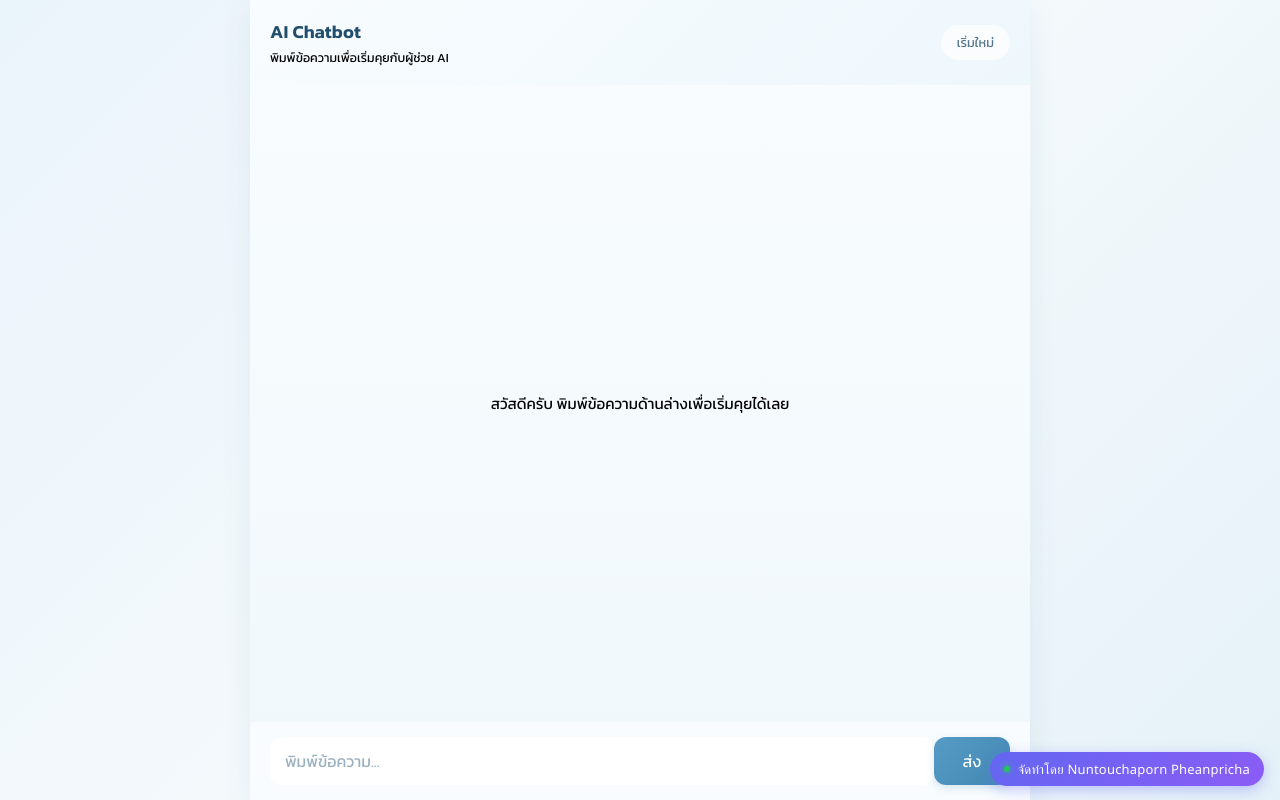
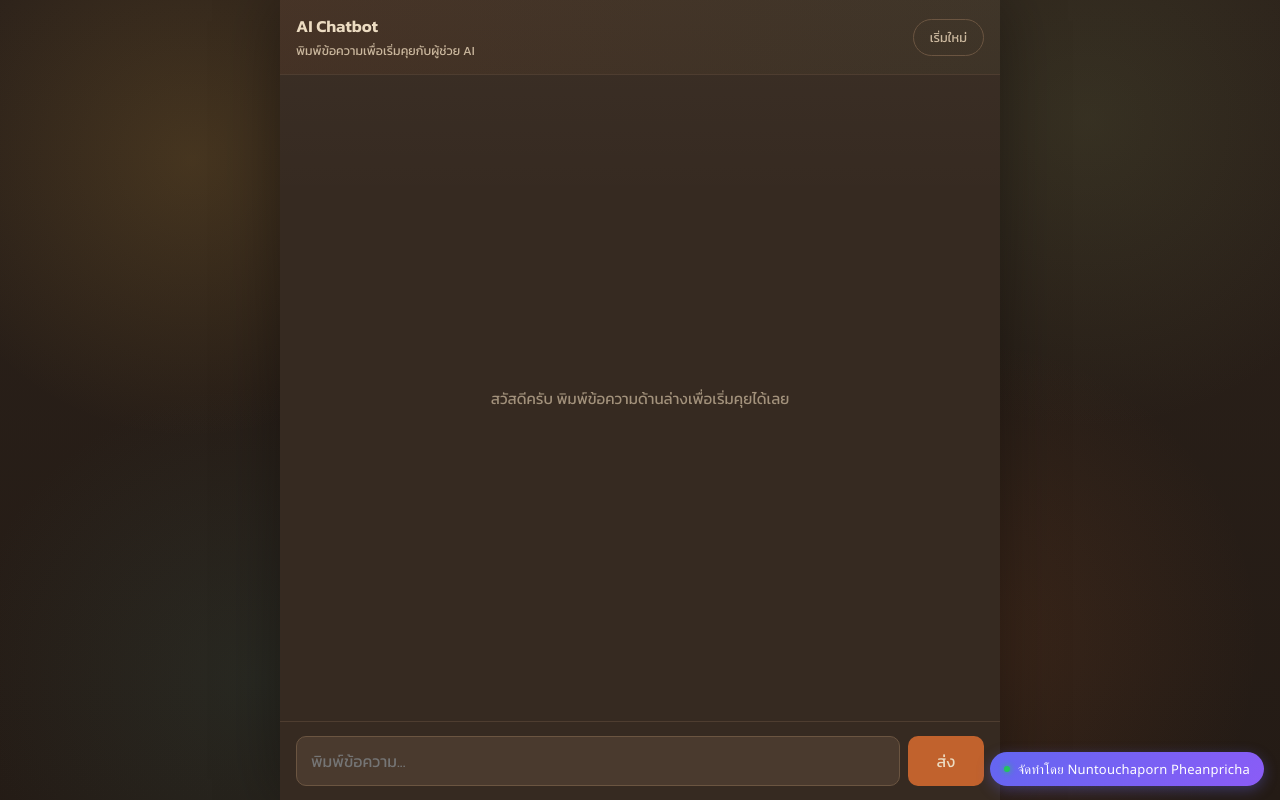
Before and after one commit to nuntouch/chatbot-kmitl, a FastAPI app: page / in a window 1280 px wide. Run offline with FastAPI, Linux system fonts and the light colour scheme; parts of the project's set-up code (start-up, migrations or seed data) failed here and were passed over; some libraries are stand-ins or nearby versions.

Commit message:
Update style.css

````diff
--- a/static/css/style.css
+++ b/static/css/style.css
@@ -1,259 +1,147 @@
-```css
-/* =========================================================
-   NATURAL BLUE THEME
-   AI Business Knowledge Assistant
-   ========================================================= */
+/* ---------- ตัวแปรกลาง ----------
+   โทนสีธรรมชาติแบบ Mid-century: ดินเผา, มัสตาร์ด, เขียวมะกอก, ครีมอุ่นๆ
+   รวมสี/ระยะห่าง/ความโค้งไว้ที่เดียว แทนที่จะกระจายค่าเป็นเลขดิบๆ ทั่วไฟล์
+   ทำให้ปรับโทนสีหรือความหนาแน่นของ UI ทีเดียวได้จากจุดเดียว และเห็นภาพรวมของ
+   ดีไซน์ระบบง่ายกว่าไล่หาทีละ selector */
+:root {
+  --color-bg: #2b211a;
+  --color-surface: #362a21;
+  --color-surface-alt: #4a3a2e;
+  --color-border: #4e3d30;
+  --color-border-strong: #6b5541;
 
-/* ---------- ตัวแปรกลาง ----------
-   โทนสีฟ้าธรรมชาติ + น้ำเงินหม่น
-   เน้นความสะอาด สบายตา และดูเป็น Professional AI System
-   */
-:root {
-  --color-bg: #eaf4fb;
-  --color-surface: #f7fbfe;
-  --color-surface-alt: #edf6fc;
+  --color-text: #f3e9dc;
+  --color-text-muted: #cbb89e;
+  --color-text-faint: #a3927c;
 
-  --color-border: #d5e7f3;
-  --color-border-strong: #b8d4e6;
+  --color-accent: #c1622d;
+  --color-accent-hover: #a84f22;
+  --color-danger: #a13d2e;
+  --color-danger-hover: #872f22;
 
-  --color-text: #18324a;
-  --color-text-muted: #668197;
-  --color-text-faint: #8ba3b5;
-
-  --color-accent: #3b82b6;
-  --color-accent-hover: #2f6f9e;
-  --color-accent-light: #dceef9;
-
-  --color-ai-bubble: #e8f3f9;
-  --color-user-bubble: #4d91bd;
-
-  --color-danger: #c45c5c;
-  --color-danger-hover: #aa4848;
+  /* สีเสริมโทนธรรมชาติ ใช้กับพื้นหลังลาย mid-century */
+  --color-clay: #c1622d;
+  --color-mustard: #d9a441;
+  --color-olive: #6f7a4a;
+  --color-teal: #3c6e63;
+  --color-cream: #ecdcc2;
 
   --radius-sm: 8px;
   --radius-md: 12px;
   --radius-lg: 16px;
-
   --space-sm: 8px;
   --space-md: 16px;
 }
-
-
-/* ---------- Global ---------- */
 
 * {
   box-sizing: border-box;
 }
 
-html,
 body {
   margin: 0;
-  width: 100%;
-  height: 100%;
+  /* Kanit ก่อน เพื่อให้ตรงกับฟอนต์หลักที่ใช้สอนเรื่อง UI/UX ในเลกเชอร์
+     Noto Sans Thai / Segoe UI เป็น fallback เผื่อโหลด Kanit จาก Google Fonts ไม่สำเร็จ */
+  font-family: "Kanit", "Noto Sans Thai", "Segoe UI", system-ui, sans-serif;
+  color: var(--color-text);
+  height: 100vh;
+  overflow: hidden;
+
+  /* พื้นหลังลาย Mid-century: โค้งซันเบิร์สต์ + วงกลมลอย สีอบอุ่น
+     ทำด้วย CSS gradient ล้วนๆ ไม่ต้องพึ่งไฟล์ภาพภายนอก */
+  background-color: var(--color-bg);
+  background-image:
+    radial-gradient(circle at 15% 20%, rgba(217, 164, 65, 0.16) 0%, transparent 22%),
+    radial-gradient(circle at 85% 15%, rgba(111, 122, 74, 0.18) 0%, transparent 24%),
+    radial-gradient(circle at 75% 80%, rgba(193, 98, 45, 0.14) 0%, transparent 26%),
+    radial-gradient(circle at 20% 85%, rgba(60, 110, 99, 0.16) 0%, transparent 24%),
+    linear-gradient(180deg, #2b211a 0%, #241b15 100%);
+  background-attachment: fixed;
+  background-repeat: no-repeat;
+  background-size: cover;
 }
 
-body {
-  font-family:
-    "Kanit",
-    "Noto Sans Thai",
-    "Segoe UI",
-    system-ui,
-    sans-serif;
-
-  background:
-    linear-gradient(
-      135deg,
-      #eaf4fb 0%,
-      #f4f9fc 50%,
-      #e5f1f8 100%
-    );
-
-  color: var(--color-text);
-
-  height: 100vh;
-  overflow: hidden;
-}
-
-
-/* =========================================================
-   APP CONTAINER
-   ========================================================= */
-
+/* ---------- layout: เขียนแบบ mobile-first ----------
+   ค่าเริ่มต้น (ไม่มี media query) คือสไตล์สำหรับจอเล็ก/มือถือ
+   แล้วค่อยขยาย/ปรับเพิ่มให้จอใหญ่ขึ้นด้วย @media (min-width: ...) ด้านล่าง */
 .app-container {
   display: flex;
   flex-direction: column;
-
   height: 100vh;
   width: 100%;
-
   margin: 0 auto;
-
-  background: rgba(247, 251, 254, 0.96);
+  background: var(--color-surface);
+  background-image: linear-gradient(180deg, rgba(236, 220, 194, 0.03), transparent 200px);
+  box-shadow: 0 0 60px rgba(0, 0, 0, 0.35);
 }
 
-
-/* =========================================================
-   HEADER
-   ========================================================= */
-
 .app-header {
-  padding: 16px var(--space-md);
-
-  border-bottom:
-    1px solid var(--color-border);
-
+  padding: 14px var(--space-md);
+  border-bottom: 1px solid var(--color-border);
   display: flex;
   align-items: center;
   justify-content: space-between;
-
   gap: var(--space-sm);
-
-  background:
-    linear-gradient(
-      135deg,
-      #f8fcff,
-      #eef7fc
-    );
+  background: linear-gradient(90deg, rgba(193, 98, 45, 0.08), rgba(111, 122, 74, 0.08));
 }
 
 .app-header-text {
   display: flex;
   flex-direction: column;
-
-  gap: 3px;
-
+  gap: 2px;
   min-width: 0;
 }
 
 .app-header h1 {
   margin: 0;
-
-  font-size: 1.08rem;
-
+  font-size: 1.05rem;
   font-weight: 600;
-
-  color: #214e6d;
-
-  letter-spacing: 0.1px;
+  color: var(--color-cream);
 }
 
 .app-subtitle {
   font-size: 0.78rem;
-
   color: var(--color-text-muted);
 }
 
-
-/* =========================================================
-   NEW CHAT BUTTON
-   ========================================================= */
-
 .new-chat-button {
   flex: 0 0 auto;
-
   padding: 8px 16px;
-
   border-radius: 999px;
-
-  border:
-    1px solid var(--color-border-strong);
-
-  background: rgba(255, 255, 255, 0.7);
-
-  color: #54758c;
-
+  border: 1px solid var(--color-border-strong);
+  background: transparent;
+  color: var(--color-text-muted);
   font-family: inherit;
-
   font-size: 0.8rem;
-
   cursor: pointer;
-
-  transition:
-    background-color 0.2s ease,
-    border-color 0.2s ease,
-    color 0.2s ease,
-    transform 0.15s ease;
+  transition: background-color 0.15s ease, border-color 0.15s ease, color 0.15s ease;
 }
 
 .new-chat-button:hover {
-  background: #e4f2fa;
-
-  border-color: #8dbbd4;
-
-  color: #2f6689;
-
-  transform: translateY(-1px);
+  background: var(--color-border);
+  border-color: var(--color-mustard);
+  color: var(--color-cream);
 }
-
-.new-chat-button:active {
-  transform: translateY(0);
-}
-
-
-/* =========================================================
-   CHAT WINDOW
-   ========================================================= */
 
 .chat-window {
   flex: 1;
-
   overflow-y: auto;
-
-  padding: 20px var(--space-md);
-
+  padding: var(--space-md);
   display: flex;
   flex-direction: column;
-
-  gap: 12px;
-
-  background:
-    linear-gradient(
-      180deg,
-      #f8fcfe 0%,
-      #f1f8fc 100%
-    );
+  gap: 10px;
 }
 
-
-/* ---------- Scrollbar ---------- */
-
-.chat-window::-webkit-scrollbar {
-  width: 7px;
-}
-
-.chat-window::-webkit-scrollbar-track {
-  background: transparent;
-}
-
-.chat-window::-webkit-scrollbar-thumb {
-  background: #c5dce9;
-
-  border-radius: 999px;
-}
-
-.chat-window::-webkit-scrollbar-thumb:hover {
-  background: #a9cadb;
-}
-
-
-/* =========================================================
-   EMPTY STATE
-   ========================================================= */
-
+/* ---------- empty state ----------
+   แสดงเฉพาะตอนที่ยังไม่มีบทสนทนาจริงเกิดขึ้นเลย ไม่ใช่ข้อความ AI ปลอมที่ค้างอยู่ถาวร
+   ถูกซ่อนทันทีที่ผู้ใช้ส่งข้อความแรก และถูกเรียกกลับมาแสดงอีกครั้งตอนกด "เริ่มใหม่" */
 .empty-state {
   flex: 1;
-
   display: flex;
-
   align-items: center;
   justify-content: center;
-
   text-align: center;
-
   color: var(--color-text-faint);
-
   font-size: 0.95rem;
-
   padding: 24px;
 }
 
@@ -469,376 +247,109 @@ body {
 }
 
 @keyframes bounce {
-  0%,
-  60%,
-  100% {
+  0%, 60%, 100% {
     transform: translateY(0);
-
-    opacity: 0.45;
+    opacity: 0.5;
   }
-
   30% {
     transform: translateY(-6px);
-
     opacity: 1;
   }
 }
 
-
-/* =========================================================
-   ERROR / NOTICE
-   ========================================================= */
-
 .error-banner {
-  margin:
-    0 var(--space-md)
-    var(--space-sm);
-
+  margin: 0 var(--space-md) var(--space-sm);
   padding: 10px 14px;
-
-  background:
-    #f5dddd;
-
-  color:
-    #934646;
-
-  border:
-    1px solid #e8c2c2;
-
-  border-radius:
-    var(--radius-sm);
-
+  background: #5c231a;
+  color: #f4d3c4;
+  border-radius: var(--radius-sm);
   font-size: 0.9rem;
-
-  transition:
-    opacity 0.15s ease;
+  transition: opacity 0.15s ease;
 }
 
 .error-banner.hidden {
   display: none;
 }
 
-
-/* ---------- Notice ----------
-   ใช้สำหรับข้อความแจ้งเตือนทั่วไป
-   เช่น ผู้ใช้กด "หยุด" การตอบกลับ
-   */
-
+/* ตัวแปรสถานะ "แจ้งให้ทราบเฉยๆ" (เช่น กด "หยุด" การตอบเอง)
+   แยกโทนจาก error จริง ใช้ element เดียวกับ error-banner แค่สลับคลาส
+   เพื่อไม่ต้องเพิ่ม DOM ซ้ำซ้อน */
 .error-banner.notice {
-  background:
-    #e5f1f7;
-
-  color:
-    #52758b;
-
-  border:
-    1px solid #c9dfe9;
+  background: var(--color-surface-alt);
+  color: var(--color-text-muted);
 }
-
-
-/* =========================================================
-   CHAT FORM
-   ========================================================= */
 
 .chat-form {
   display: flex;
-
   gap: var(--space-sm);
-
-  padding:
-    14px var(--space-md);
-
-  border-top:
-    1px solid var(--color-border);
-
-  background:
-    #f8fcfe;
+  padding: 14px var(--space-md);
+  border-top: 1px solid var(--color-border);
 }
-
-
-/* =========================================================
-   MESSAGE INPUT
-   ========================================================= */
 
 .message-input {
   flex: 1;
-
-  padding: 12px 15px;
-
-  border-radius: 12px;
-
-  border:
-    1px solid var(--color-border-strong);
-
-  background:
-    #ffffff;
-
-  color:
-    var(--color-text);
-
+  padding: 12px 14px;
+  border-radius: 10px;
+  border: 1px solid var(--color-border-strong);
+  background: var(--color-surface-alt);
+  color: var(--color-text);
   font-family: inherit;
-
   font-size: 1rem;
-
-  transition:
-    border-color 0.2s ease,
-    box-shadow 0.2s ease,
-    background-color 0.2s ease;
-}
-
-.message-input::placeholder {
-  color:
-    #9ab0bf;
+  transition: border-color 0.15s ease;
 }
 
 .message-input:focus {
   outline: none;
-
-  border-color:
-    #6ba7c7;
-
-  background:
-    #ffffff;
-
-  box-shadow:
-    0 0 0 3px
-    rgba(
-      75,
-      145,
-      189,
-      0.12
-    );
+  border-color: var(--color-mustard);
 }
-
-.message-input:disabled {
-  background:
-    #edf4f8;
-
-  cursor:
-    not-allowed;
-}
-
-
-/* =========================================================
-   SEND / STOP BUTTON
-   ========================================================= */
 
 .send-button,
 .stop-button {
   min-width: 76px;
-
-  padding:
-    0 var(--space-md);
-
-  border-radius: 12px;
-
+  padding: 0 var(--space-md);
+  border-radius: 10px;
   border: none;
-
   font-family: inherit;
-
   font-size: 1rem;
-
   cursor: pointer;
-
-  transition:
-    background-color 0.2s ease,
-    opacity 0.2s ease,
-    transform 0.15s ease,
-    box-shadow 0.2s ease;
+  transition: background-color 0.15s ease, opacity 0.15s ease;
 }
 
-
-/* ---------- Send ---------- */
-
 .send-button {
-  background:
-    linear-gradient(
-      135deg,
-      #559bc5,
-      #4388b3
-    );
-
-  color: white;
-
-  box-shadow:
-    0 3px 8px rgba(
-      59,
-      130,
-      182,
-      0.18
-    );
+  background: var(--color-accent);
+  color: var(--color-cream);
 }
 
 .send-button:disabled {
-  background:
-    #b9ccd8;
-
-  cursor:
-    not-allowed;
-
-  box-shadow:
-    none;
+  background: var(--color-border-strong);
+  cursor: not-allowed;
 }
 
 .send-button:not(:disabled):hover {
-  background:
-    linear-gradient(
-      135deg,
-      #4b91bb,
-      #367aa5
-    );
-
-  transform:
-    translateY(-1px);
-
-  box-shadow:
-    0 5px 12px rgba(
-      59,
-      130,
-      182,
-      0.22
-    );
+  background: var(--color-accent-hover);
 }
 
-.send-button:not(:disabled):active {
-  transform:
-    translateY(0);
-}
-
-
-/* ---------- Stop ---------- */
-
 .stop-button {
-  background:
-    #c45c5c;
-
-  color:
-    white;
+  background: var(--color-danger);
+  color: var(--color-cream);
 }
 
 .stop-button:hover {
-  background:
-    #aa4848;
-
-  transform:
-    translateY(-1px);
+  background: var(--color-danger-hover);
 }
-
-.stop-button:active {
-  transform:
-    translateY(0);
-}
-
-
-/* ---------- Hidden ---------- */
 
 .stop-button.hidden,
 .send-button.hidden {
   display: none;
 }
 
-
-/* =========================================================
-   AUTHOR NAME
-   =========================================================
-   ใช้กับชื่อผู้จัดทำที่เพิ่มจาก JavaScript
-   */
-
-.author-name {
-  text-align: center;
-
-  font-size: 0.72rem;
-
-  color:
-    #7895a8;
-
-  padding:
-    6px 12px;
-
-  background:
-    rgba(
-      239,
-      247,
-      252,
-      0.95
-    );
-
-  border-bottom:
-    1px solid #dcebf3;
-
-  font-family:
-    "Kanit",
-    "Noto Sans Thai",
-    "Segoe UI",
-    system-ui,
-    sans-serif;
-
-  letter-spacing:
-    0.2px;
-}
-
-
-/* =========================================================
-   DESKTOP / TABLET
-   ========================================================= */
-
+/* ---------- จอที่ใหญ่ขึ้น (แท็บเล็ต/เดสก์ท็อป) ---------- */
 @media (min-width: 600px) {
-
   .app-container {
-    max-width:
-      720px;
-
-    box-shadow:
-      0 8px 30px
-      rgba(
-        43,
-        91,
-        119,
-        0.08
-      );
+    max-width: 720px;
   }
 
   .message {
-    max-width:
-      85%;
-  }
-
-  .app-header {
-    padding:
-      18px 20px;
-  }
-
-  .chat-window {
-    padding:
-      22px 20px;
-  }
-
-  .chat-form {
-    padding:
-      15px 20px;
+    max-width: 85%;
   }
 }
-
-
-/* =========================================================
-   LARGE DESKTOP
-   ========================================================= */
-
-@media (min-width: 1000px) {
-
-  .app-container {
-    max-width:
-      780px;
-  }
-
-  .app-header h1 {
-    font-size:
-      1.15rem;
-  }
-
-  .chat-window {
-    padding:
-      24px;
-  }
-}
-```
````
Also changed, not shown: other parts of static/css/style.css (+23 -133 lines).
